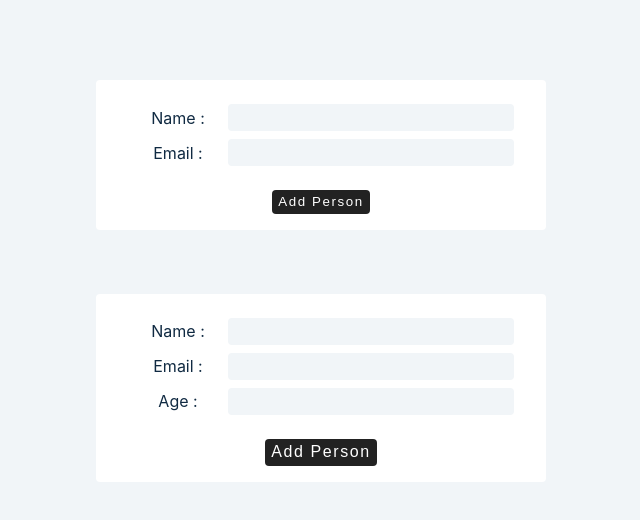
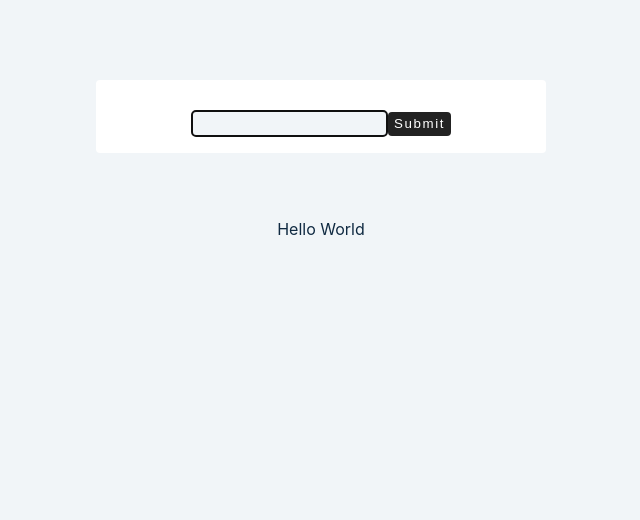
Before and after one commit to codeWithAshith/React-Basics, a React (Create React App) app: page / in a window 1280 px wide. Shown: the top 520 px of the page, without its empty margins (319-959 px from the left). Built offline with nearby package versions, Linux system fonts and the light colour scheme.

Commit message:
20. useRef Basics

```diff
--- /dev/null
+++ b/src/05.useRef/1.UseRefBasics.jsx
@@ -0,0 +1,36 @@
+import React, { useEffect, useRef } from "react";
+
+// preserves value
+// Doesnot trigger re-render
+// target DOM nodes/elements
+
+const UseRefBasics = () => {
+  const refContainer = useRef(null);
+  const divContainer = useRef(null);
+
+  const submitHandler = (e) => {
+    e.preventDefault();
+    console.log(refContainer.current.value);
+    console.log("div-> ", divContainer.current);
+  };
+
+  useEffect(() => {
+    console.log(refContainer.current);
+    // dom manipulation
+    refContainer.current.focus();
+  }, []);
+
+  return (
+    <>
+      <form className="form" onSubmit={submitHandler}>
+        <div>
+          <input type="text" ref={refContainer} />
+          <button type="button">Submit</button>
+        </div>
+      </form>
+      <div ref={divContainer}>Hello World</div>
+    </>
+  );
+};
+
+export default UseRefBasics;
--- a/src/App.js
+++ b/src/App.js
@@ -1,14 +1,12 @@
 import React from "react";
-import Controlledinputs from "./4.forms/1.Controlledinputs";
-import MultipleInputs from "./4.forms/2.MultipleInputs";
+import UseRefBasics from "./05.useRef/1.UseRefBasics";
 
 import "./index.css";
 
 const App = () => {
   return (
     <div className="container">
-      <Controlledinputs />
-      <MultipleInputs />
+      <UseRefBasics />
     </div>
   );
 };
```
Also changed, not shown: src/04.forms/1.Controlledinputs.jsx (renamed from src/4.forms/1.Controlledinputs.jsx), src/04.forms/2.MultipleInputs.jsx (renamed from src/4.forms/2.MultipleInputs.jsx).
